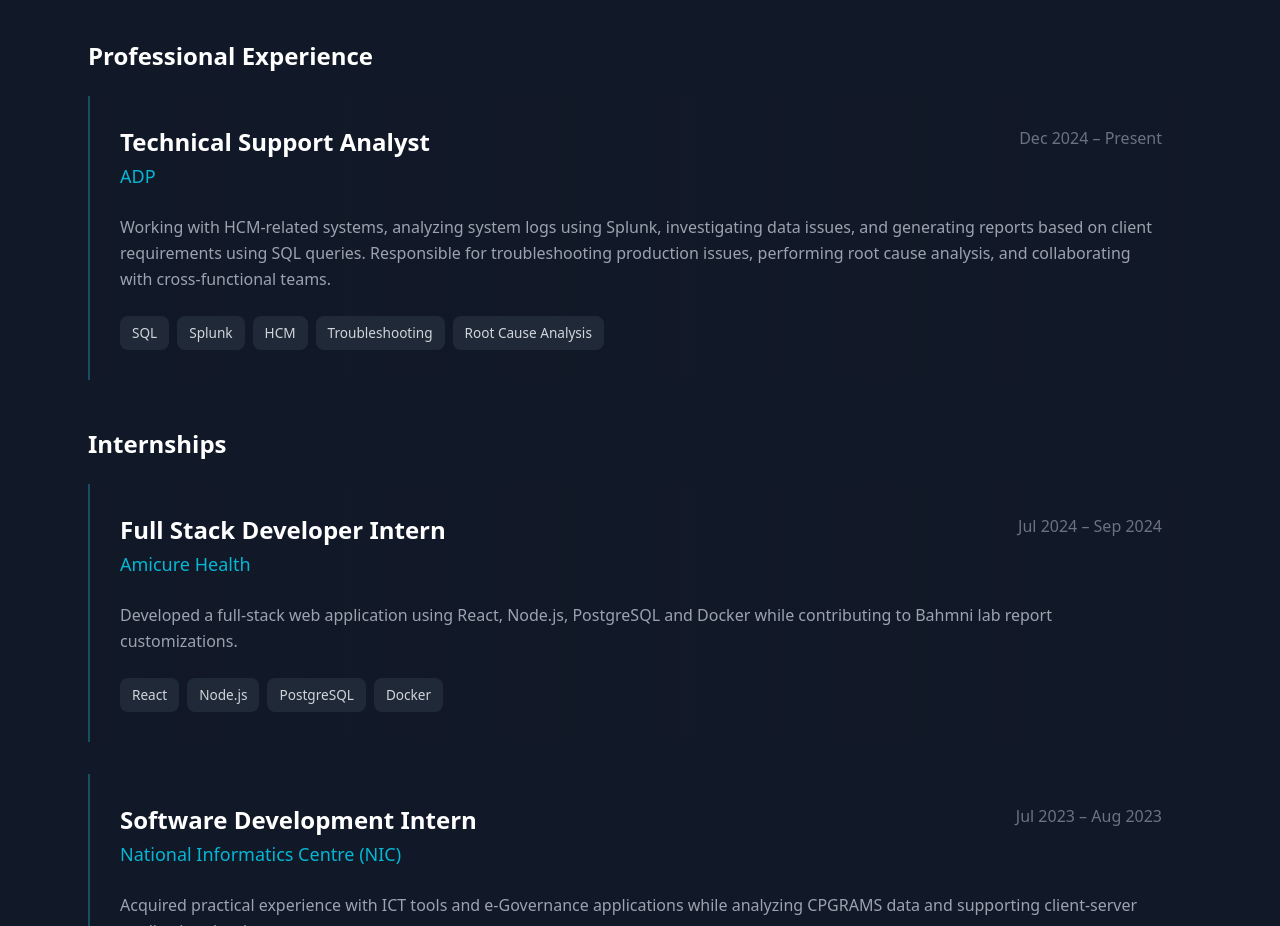
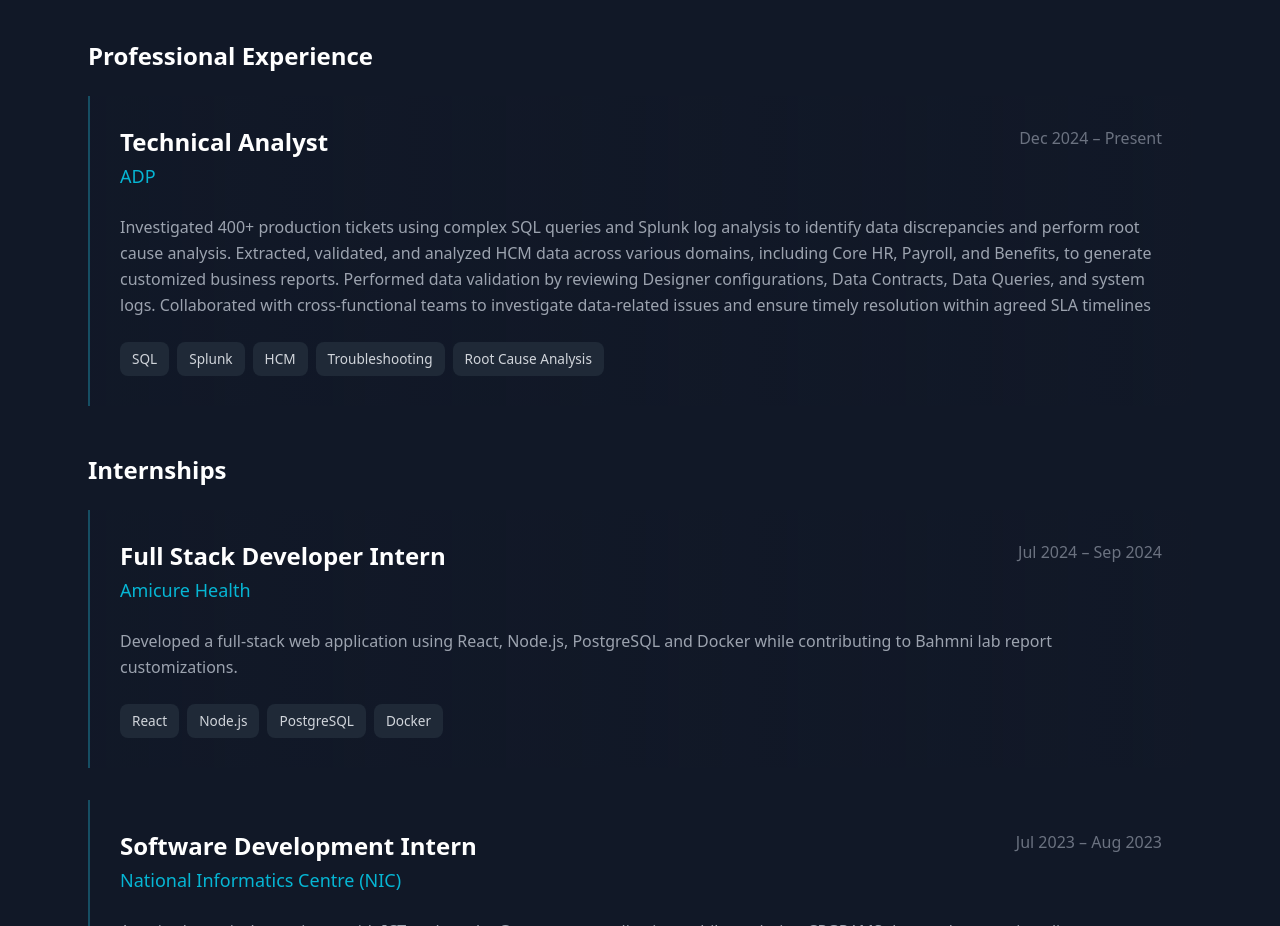
Before and after one commit to sudarshanahandique01/portfolio, a plain HTML site: page index.html in a window 1280 px wide. Shown: the part 5907-6833 px from the top of the page. Drawn offline with nearby package versions, Linux system fonts and the light colour scheme.

Commit message:
Updated experience section

```diff
--- a/index.html
+++ b/index.html
@@ -1463,7 +1463,7 @@
                     <div>
 
                         <h4 class="text-2xl font-bold">
-                            Technical Support Analyst
+                            Technical Analyst
                         </h4>
 
 
@@ -1483,8 +1483,7 @@
 
                 <p class="text-gray-400 leading-relaxed mb-6">
 
-                    Working with HCM-related systems, analyzing system logs using Splunk, investigating data issues, and generating reports based on client requirements using SQL queries. Responsible for troubleshooting production issues, performing root cause analysis, and collaborating with cross-functional teams.
-
+                    Investigated 400+ production tickets using complex SQL queries and Splunk log analysis to identify data discrepancies and perform root cause analysis. Extracted, validated, and analyzed HCM data across various domains, including Core HR, Payroll, and Benefits, to generate customized business reports. Performed data validation by reviewing Designer configurations, Data Contracts, Data Queries, and system logs. Collaborated with cross-functional teams to investigate data-related issues and ensure timely resolution within agreed SLA timelines
                 </p>
 
 
```
